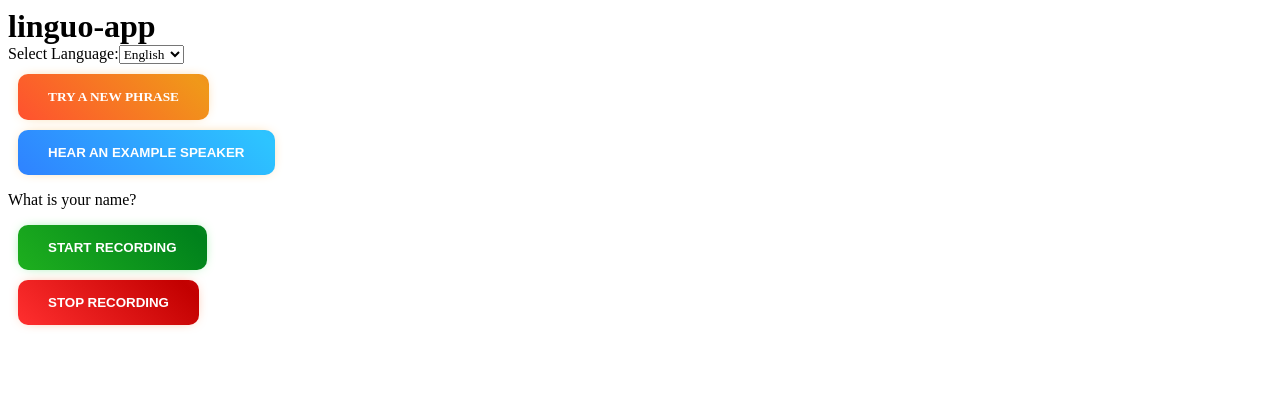
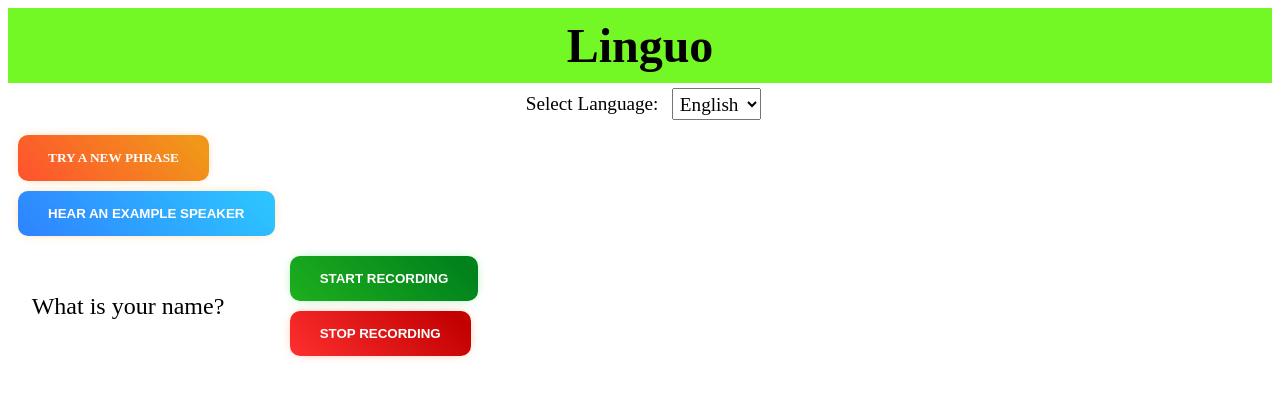
Before and after one commit to SloaneTribble/linguo, an Angular app in the folder angular-app/linguo-app/: page / in a window 1280 px wide. Shown: the top 398 px of the page. Built offline with nearby package versions, Linux system fonts and the light colour scheme.

Commit message:
more styling

```diff
--- a/angular-app/linguo-app/src/app/app.component.css
+++ b/angular-app/linguo-app/src/app/app.component.css
@@ -1,3 +1,7 @@
+:root{
+  --shadow: inset 0px 0px 10px rgba(0, 0, 0, 0.6);
+}
+
 html,
 body{
     box-sizing: border-box;
@@ -7,6 +11,7 @@ body{
     min-height: 100vh;
     display: flex;
     flex: 1;
+    background-color: #F09819;
 }
 *,
 *:before,
@@ -47,3 +52,30 @@ button:hover {
 button:active {
   transform: scale(0.95);
 }
+
+.title{
+  padding: 10px;
+  font-size: 1.5rem;
+  box-shadow: var(--shadow);
+  display: flex;
+  align-items: center;
+  justify-content: center;
+  background-color: rgb(115, 248, 37);
+}
+
+.language-select-container{
+  display: flex;
+  align-items: center;
+  justify-content: center;
+}
+
+.language-select{
+  padding: 10px;
+  font-size: 1.2rem;
+}
+
+select{
+  margin: .2rem;
+  padding: .2rem;
+  font-size: 1.2rem;
+}
--- a/angular-app/linguo-app/src/app/app.component.html
+++ b/angular-app/linguo-app/src/app/app.component.html
@@ -1,10 +1,14 @@
 <div>
+  <div class="title">
     <h1>{{ title }}</h1>
-    <label for="language-select">Select Language:</label>
-    <select id="language-select" (change)="onLanguageChange($event)">
-      <option value="en">English</option>
-      <option value="es">Spanish</option>
-    </select>
+  </div>
+    <div class="language-select-container">
+      <label class="language-select" for="language-select">Select Language:</label>
+      <select id="language-select" (change)="onLanguageChange($event)">
+        <option value="en">English</option>
+        <option value="es">Spanish</option>
+      </select>
+    </div>
 
     <button (click)="setRandomPhrase()">Try a New Phrase</button>
     <app-text-to-speech></app-text-to-speech>
--- a/angular-app/linguo-app/src/app/app.component.ts
+++ b/angular-app/linguo-app/src/app/app.component.ts
@@ -13,7 +13,7 @@ import { PhraseService } from './services/phrase.service';
   styleUrls: ['./app.component.css']
 })
 export class AppComponent {
-  title = 'linguo-app';
+  title = 'Linguo';
 
   constructor(
     private languageService: LanguageService,
--- a/angular-app/linguo-app/src/app/audio-recorder/audio-recorder.component.css
+++ b/angular-app/linguo-app/src/app/audio-recorder/audio-recorder.component.css
@@ -1,3 +1,11 @@
+.audio-recorder-container{
+  display: grid;
+  grid-template-columns: repeat(auto-fill, minmax(200px, 1fr));
+  gap: 16px;
+  justify-items: center;
+  align-items: center;
+}
+
 .confidence-bar {
     height: 20px;
     margin-top: 5px;
@@ -8,6 +16,10 @@
     overflow: hidden; /* Ensure text doesn’t overflow outside the bar */
     font-weight: bold; /* Make the text more readable */
   }
+
+.phrase-container{
+  font-size: 1.5rem;
+}
 
 
   button {
--- a/angular-app/linguo-app/src/app/audio-recorder/audio-recorder.component.html
+++ b/angular-app/linguo-app/src/app/audio-recorder/audio-recorder.component.html
@@ -1,4 +1,6 @@
-<div>
+<div class="audio-recorder-container">
+
+<div class="phrase-container">
   <p>{{ phrase }}</p>
 </div>
 <div>
@@ -35,3 +37,4 @@
   <h4>Match Accuracy</h4>
   <p>{{ matchAccuracy }}%</p>
 </div>
+</div>
--- a/angular-app/linguo-app/src/app/text-to-speech/text-to-speech.component.html
+++ b/angular-app/linguo-app/src/app/text-to-speech/text-to-speech.component.html
@@ -1,4 +1,4 @@
 <div>
     <button (click)="sendTextToServer()">Hear an example speaker</button>
     <audio *ngIf="audioURL" [src]="audioURL" controls></audio>
-  </div>
+</div>
```
